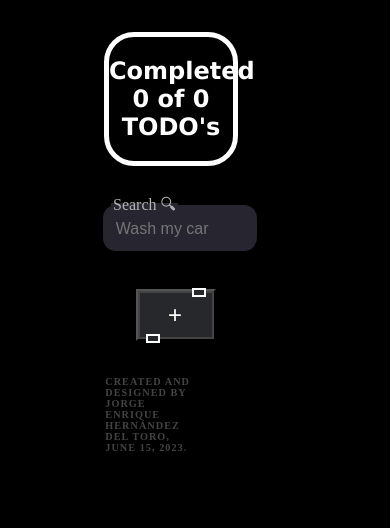
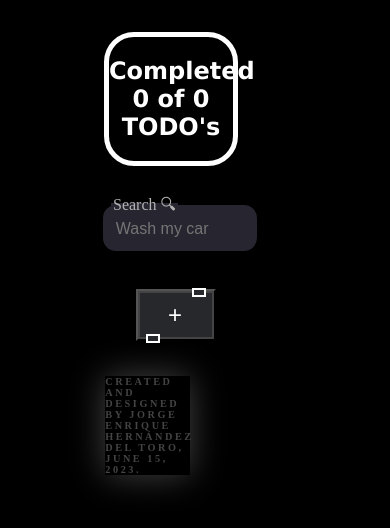
Before and after one commit to jorgedeltoro111/appToDoList, a React (Create React App) app: page / in a window 390 px wide. In both pictures the pointer is over the element 147 px from the left and 414 px from the top of the page. Shown: the top 528 px of the page. Built offline with nearby package versions, Linux system fonts and the light colour scheme.

Commit message:
version 2

```diff
--- a/package.json
+++ b/package.json
@@ -10,6 +10,7 @@
     "gh-pages": "^5.0.0",
     "react": "^18.2.0",
     "react-dom": "^18.2.0",
+    "react-icons": "^4.9.0",
     "react-scripts": "5.0.1",
     "web-vitals": "^2.1.4"
   },
--- a/src/CreateButton.css
+++ b/src/CreateButton.css
@@ -80,6 +80,11 @@
     text-decoration: none;
     transition: 0.5s;
 }
+.autor:hover{
+    letter-spacing: 0.25em;
+    color: #444;
+    box-shadow: 0 0 35px #444;
+}
 @media screen and (max-width: 500px) {
     /* Estilos para pantallas con un ancho máximo de 768px */
     .containerButton{
@@ -96,4 +101,9 @@
         margin-right: 15em;
         margin-left: -8em;
     }
+    .autor:hover{
+        letter-spacing: 0.25em;
+        color: #444;
+        box-shadow: 0 0 35px #444;
+    }
   }
--- a/src/TodoItem.css
+++ b/src/TodoItem.css
@@ -6,6 +6,9 @@
     margin-block-start: 5px;
     margin-inline: 25em;
     border-radius: 20px;
+}
+.checkBox:hover{
+    background-color: green;
 }
 .TodoItem:hover{
     background-color: #5DADE2
@@ -77,4 +80,7 @@
         background-color: red;
         color: white;
     }
+    .checkBox:hover{
+        background-color: green;
+    }
   }
```
Also changed, not shown: 13 other files (tests, documents, lock files or other folders).
